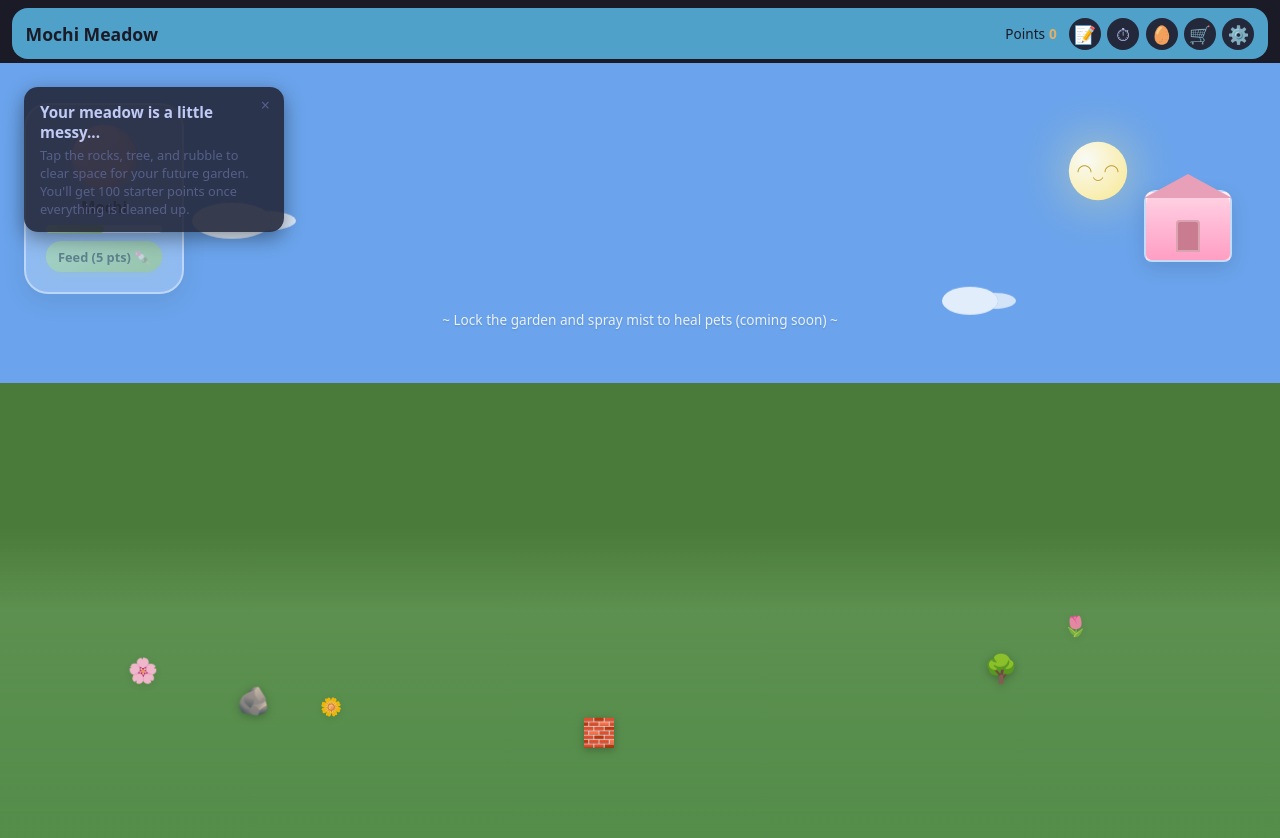
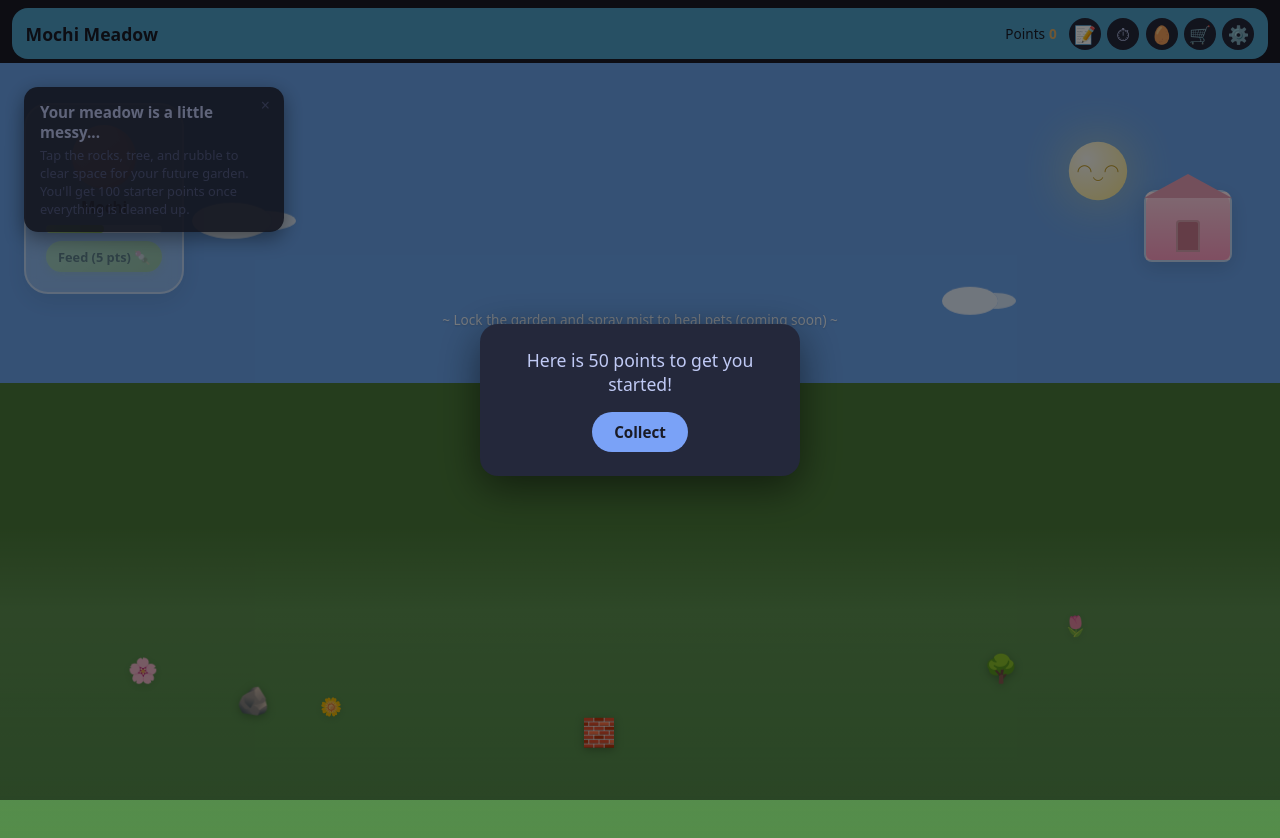
Before and after one commit to amberouyang/Mochi-Meadow, a React (Vite) app: page / in a window 1280 px wide. Shown: the top 838 px of the page. Built offline with nearby package versions, Linux system fonts and the light colour scheme.

Commit message:
Added free 50 points for new users

```diff
--- /dev/null
+++ b/src/App.css
@@ -0,0 +1,34 @@
+.bonus-popup-overlay {
+  position: fixed;
+  inset: 0;
+  background: rgba(0, 0, 0, 0.5);
+  display: flex;
+  align-items: center;
+  justify-content: center;
+  z-index: 9998;
+}
+
+.bonus-popup {
+  max-width: 320px;
+  padding: 1.5rem 1.75rem;
+  border-radius: 18px;
+  background: var(--surface);
+  box-shadow: 0 12px 40px rgba(0, 0, 0, 0.5);
+  text-align: center;
+}
+
+.bonus-popup-text {
+  margin: 0 0 1rem;
+  font-size: 1.1rem;
+  color: var(--text);
+}
+
+.bonus-popup-btn {
+  padding: 0.6rem 1.4rem;
+  border-radius: 999px;
+  border: none;
+  background: var(--accent);
+  color: var(--bg);
+  font-weight: 700;
+  font-size: 0.95rem;
+}
--- a/src/App.tsx
+++ b/src/App.tsx
@@ -4,6 +4,7 @@ import { SidebarView } from './components/SidebarView';
 import { OverlayView } from './components/OverlayView';
 import { IntroScreen } from './components/IntroScreen';
 import { useStore } from './store/useStore';
+import './App.css';
 
 function getRoute() {
   const hash = window.location.hash.slice(1) || 'main';
@@ -15,12 +16,20 @@ function getRoute() {
 export default function App() {
   const route = useMemo(() => getRoute(), [window.location.hash]);
   const [showIntro, setShowIntro] = useState(true);
+  const [showBonusPopup, setShowBonusPopup] = useState(false);
   const unlockGarden = useStore((s) => s.unlockGarden);
+  const claimWelcomeBonus = useStore((s) => s.claimWelcomeBonus);
+
   const onIntroComplete = useCallback(() => {
     setShowIntro(false);
-    // After the intro, go straight into the garden view (unlocked) for the tutorial.
     unlockGarden();
+    setShowBonusPopup(true);
   }, [unlockGarden]);
+
+  const onCollectBonus = useCallback(() => {
+    claimWelcomeBonus();
+    setShowBonusPopup(false);
+  }, [claimWelcomeBonus]);
 
   if (route === 'sidebar') return <SidebarView />;
   if (route === 'overlay') return <OverlayView />;
@@ -28,8 +37,16 @@ export default function App() {
   return (
     <>
       <MainView />
-      {showIntro && (
-        <IntroScreen onComplete={onIntroComplete} durationMs={5000} fadeMs={1200} />
+      {showIntro && <IntroScreen onComplete={onIntroComplete} />}
+      {showBonusPopup && (
+        <div className="bonus-popup-overlay">
+          <div className="bonus-popup">
+            <p className="bonus-popup-text">Here is 50 points to get you started!</p>
+            <button type="button" className="bonus-popup-btn" onClick={onCollectBonus}>
+              Collect
+            </button>
+          </div>
+        </div>
       )}
     </>
   );
--- a/src/components/IntroScreen.css
+++ b/src/components/IntroScreen.css
@@ -15,17 +15,17 @@
   pointer-events: none;
 }
 
-/* Soft pastel gradient — cutesy anime vibe */
+/* Richer pastel gradient — cutesy anime vibe */
 .intro-bg {
   position: absolute;
   inset: 0;
   background: linear-gradient(
-    165deg,
-    #ffeff5 0%,
-    #ffe8f0 20%,
-    #ffdde8 40%,
-    #e8f4ff 70%,
-    #f0e8ff 100%
+    145deg,
+    #ffbfd5 0%,
+    #ff9ec4 25%,
+    #c8a5ff 55%,
+    #8fb5ff 80%,
+    #6a8bff 100%
   );
 }
 
@@ -51,8 +51,19 @@
   font-family: 'Comfortaa', 'M PLUS Rounded 1c', var(--font);
   font-size: 1.1rem;
   color: #9b7a9d;
-  margin: 0;
+  margin: 0 0 1.25rem;
   font-weight: 500;
+}
+
+.intro-collect-btn {
+  padding: 0.6rem 1.4rem;
+  border-radius: 999px;
+  border: none;
+  background: #ffe28b;
+  color: #5b4b2a;
+  font-weight: 700;
+  font-size: 0.95rem;
+  box-shadow: 0 4px 12px rgba(0, 0, 0, 0.25);
 }
 
 .intro-sparkle {
--- a/src/components/IntroScreen.tsx
+++ b/src/components/IntroScreen.tsx
@@ -27,11 +27,8 @@ export function IntroScreen({
     <div className={`intro-screen ${fading ? 'intro-screen--fade' : ''}`} aria-hidden={fading}>
       <div className="intro-bg" />
       <div className="intro-content">
-        <span className="intro-sparkle intro-sparkle-1">✨</span>
-        <span className="intro-sparkle intro-sparkle-2">🌸</span>
-        <h1 className="intro-title">Welcome to Mochi Meadow!</h1>
+        <h1 className="intro-title">Welcome to your Mochi Meadow!</h1>
         <p className="intro-sub">Study hard, grow your pets ~</p>
-        <span className="intro-sparkle intro-sparkle-3">✨</span>
       </div>
     </div>
   );
--- a/src/store/useStore.ts
+++ b/src/store/useStore.ts
@@ -51,6 +51,8 @@ type Store = {
   // Store
   storeEggOptions: StorePurchase[];
   lastEggChoiceName?: string;
+  welcomeBonusClaimed: boolean;
+  claimWelcomeBonus: () => void;
 };
 
 export const useStore = create<Store>((set, get) => ({
@@ -169,4 +171,13 @@ export const useStore = create<Store>((set, get) => ({
     { id: 'egg3', name: 'Yuzu Mochi', cost: 50, description: 'A bright citrus mochi full of energy.', type: 'egg' },
   ],
   lastEggChoiceName: undefined,
+  welcomeBonusClaimed: false,
+  claimWelcomeBonus: () => {
+    const { welcomeBonusClaimed } = get();
+    if (welcomeBonusClaimed) return;
+    set((s) => ({
+      points: s.points + 50,
+      welcomeBonusClaimed: true,
+    }));
+  },
 }));
```
